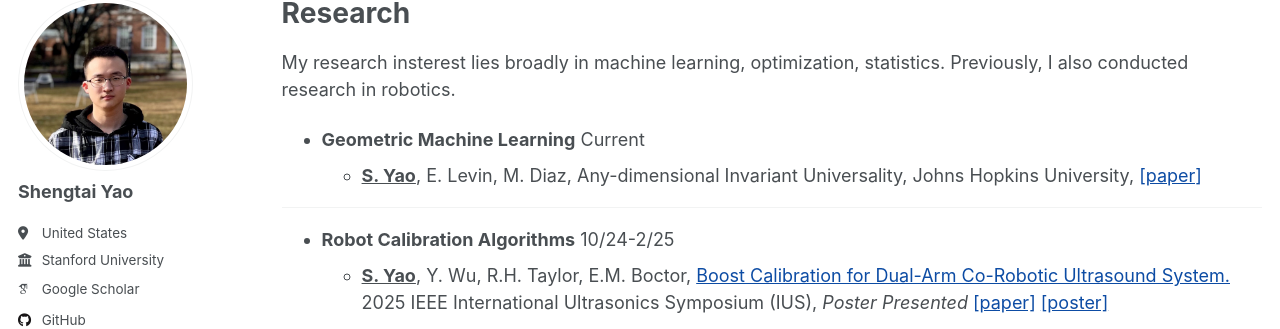
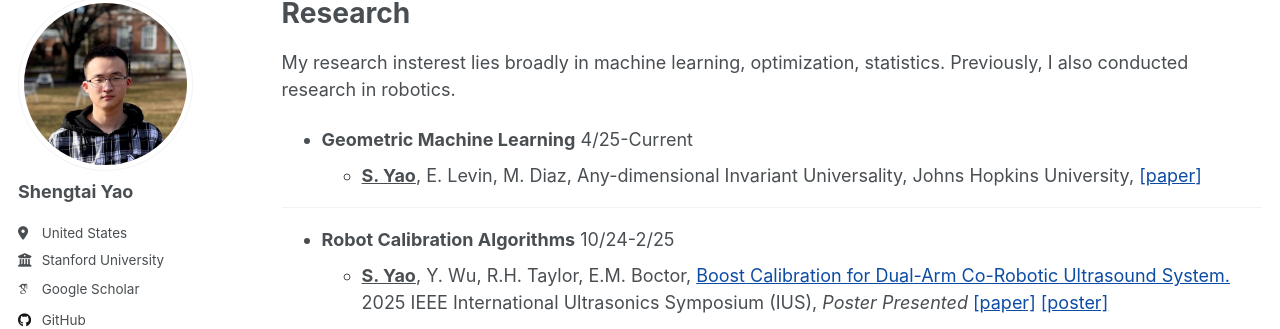
Before and after one commit to Yaoshengtai/Yaoshengtai.github.io, a Jekyll site: the page built from _pages/research.md, in a window 1280 px wide and 1062 px high. Shown: the part 102-431 px from the top of the window. Built offline with Jekyll 4.4.1, drawn with Linux system fonts in a browser that asks for light colours; some web fonts are replaced.

Commit message:
Update research.md

```diff
--- a/_pages/research.md
+++ b/_pages/research.md
@@ -8,7 +8,7 @@ author_profile: true
 
 My research insterest lies broadly in machine learning, optimization, statistics. Previously, I also conducted research in robotics.
 
-- **Geometric Machine Learning** Current
+- **Geometric Machine Learning** 4/25-Current
   - <span style="font-weight:bold; text-decoration:underline;">S. Yao</span>, E. Levin, M. Diaz, Any-dimensional Invariant Universality, Johns Hopkins University, [\[paper\]](/files/paper/Master_s_Thesis_Shengtai.pdf)
 
 ---
```
